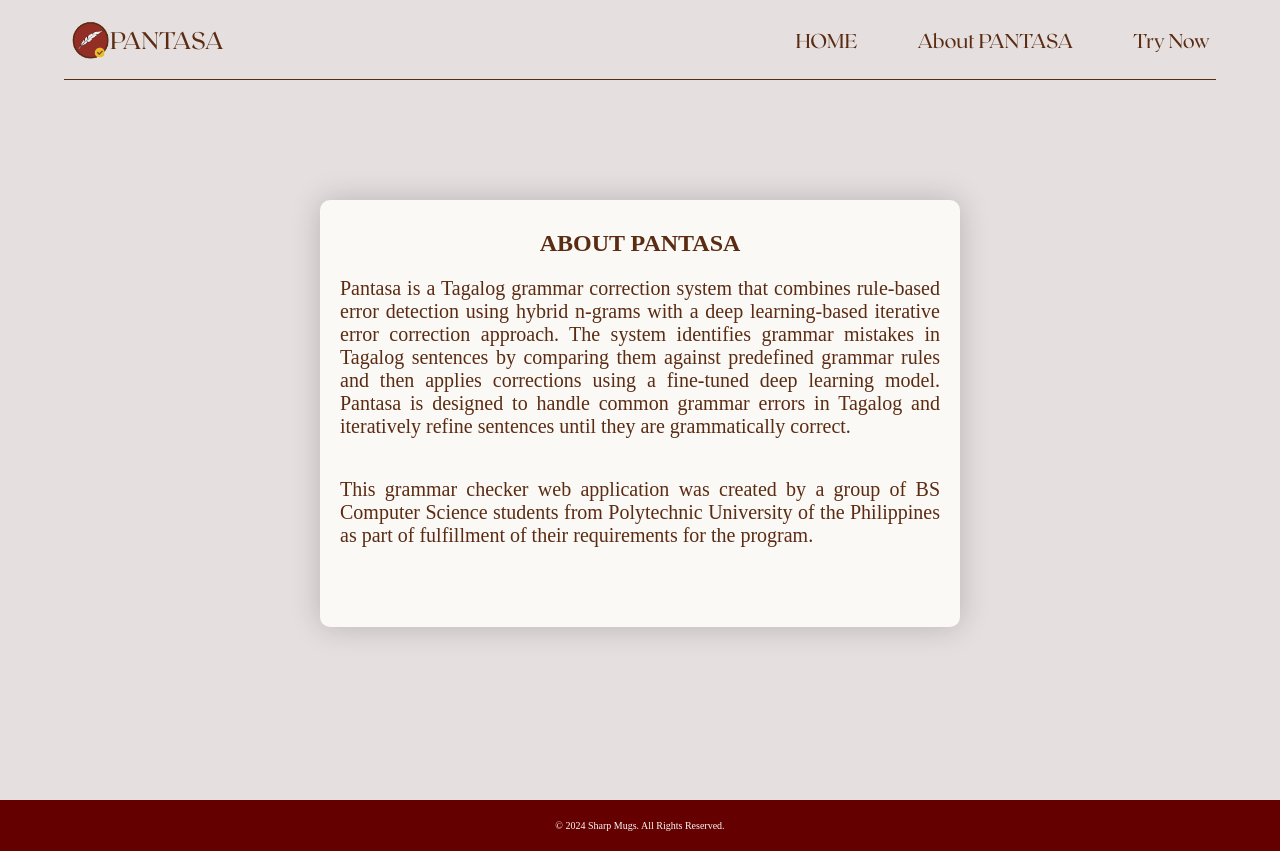
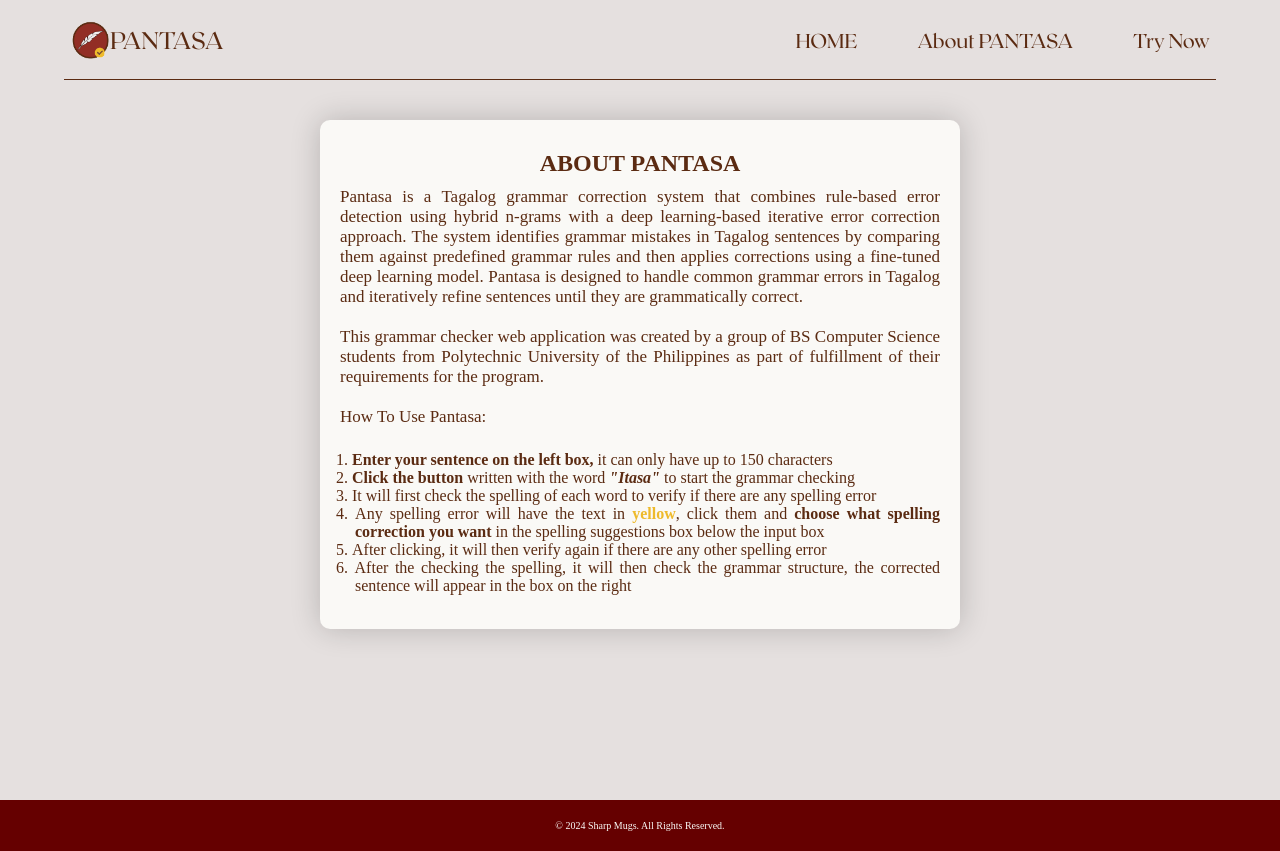
Before and after one commit to BJCul/Pantasa, a Flask app: page / in a window 1280 px wide, after a click on "About PANTASA". Run offline with Flask 3, Linux system fonts and the light colour scheme; parts of the project's set-up code (start-up, migrations or seed data) failed here and were passed over.

Commit message:
how to use instruction in about page

```diff
--- a/static/styles.css
+++ b/static/styles.css
@@ -474,7 +474,7 @@
     height: auto;
     margin: auto;
     position: relative;
-    top: 25vh;
+    top: 15vh;
     left: 0%;
     padding-top: 20px;
     background-color: var(--pwhite);
@@ -491,13 +491,30 @@
 .about-text p {
     text-align: justify;
     justify-content: center;
-    padding: 20px 20px;
+    padding: 10px 20px;
 }
+
+.about-text ol {
+    text-align: justify;
+    justify-content: center;
+    padding: 14px 20px;
+}
+.about-text ol li{
+    padding-left: 15px;
+    text-indent: -19px;
+    text-align: justify;
+    justify-content: center;
+    list-style-type: decimal;
+    display: list-item;
+    list-style-position: inside;
+}
+
+
 
 
 /*-----Grammar Checker-----*/
 #GrammarChecker {
-    height: 100vh;
+    height: 105vh;
     width: 100%;
     align-items: center;
     justify-content: center;
@@ -677,7 +694,7 @@
         width: 1200px;
     }
     .about-content {
-        padding-bottom: 60px;
+        padding-bottom: 20px;
     }
 }
 
--- a/templates/index.html
+++ b/templates/index.html
@@ -49,11 +49,20 @@
         <div class = "about-content">
             <div class = "about-text">
                 <h1> About PANTASA </h1>
-                <p style="font-size: 20px;"> Pantasa is a Tagalog grammar correction system that combines rule-based error detection using hybrid n-grams with a deep learning-based iterative error correction approach. The system identifies grammar mistakes in Tagalog sentences by comparing them against predefined grammar rules and then applies corrections using a fine-tuned deep learning model. Pantasa is designed to handle common grammar errors in Tagalog and iteratively refine sentences until they are grammatically correct.
+                <p style="font-size: 17px;"> Pantasa is a Tagalog grammar correction system that combines rule-based error detection using hybrid n-grams with a deep learning-based iterative error correction approach. The system identifies grammar mistakes in Tagalog sentences by comparing them against predefined grammar rules and then applies corrections using a fine-tuned deep learning model. Pantasa is designed to handle common grammar errors in Tagalog and iteratively refine sentences until they are grammatically correct.
                 </p>
-                <p style="font-size: 20px;"> This grammar checker web application was created by a group of BS Computer Science students from Polytechnic University of the Philippines as part
+                <p style="font-size: 17px;"> This grammar checker web application was created by a group of BS Computer Science students from Polytechnic University of the Philippines as part
                     of fulfillment of their requirements for the program.
                 </p>
+                <p style="font-size: 17px;"> How To Use Pantasa:</p>
+                <ol type="1">
+                    <li><b>Enter your sentence on the left box,</b> it can only have up to 150 characters</li>
+                    <li><b>Click the button</b> written with the word <i><b>"Itasa"</b></i> to start the grammar checking</li>
+                    <li>It will first check the spelling of each word to verify if there are any spelling error</li>
+                    <li>Any spelling error will have the text in <b style="color: var(--pyellow)">yellow</b>, click them and <b>choose what spelling correction you want</b> in the spelling suggestions  box below the input box</li>
+                    <li>After clicking, it will then verify again if there are any other spelling error</li>
+                    <li>After the checking the spelling, it will then check the grammar structure, the corrected sentence will appear in the box on the right</li>
+                </ol>
             </div>
         </div>
     </section>
```
Also changed, not shown: 1 other file.
